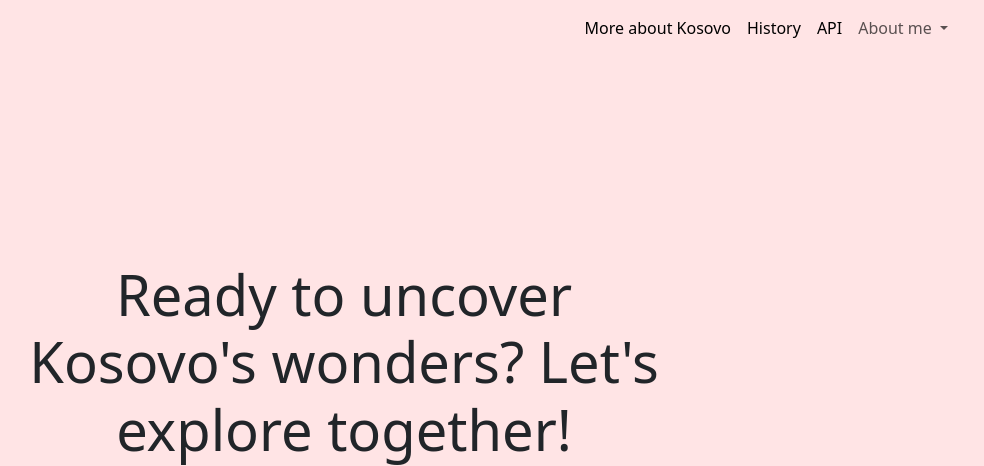
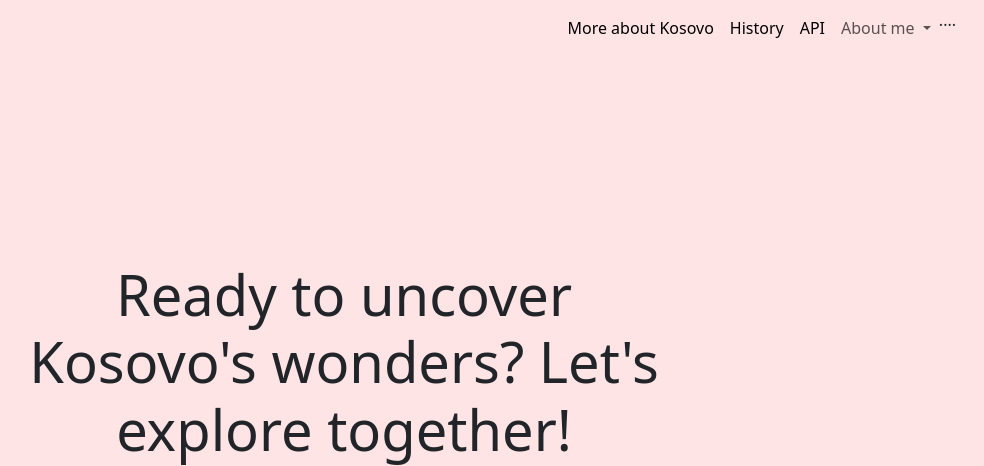
Before and after one commit to haxhereazizii/webprojectwithoutlogin, a PHP site: page / in a window 1280 px wide. Shown: the top 466 px of the page, without its empty margins (296-1280 px from the left). Run offline with PHP 8.4, Linux system fonts and the light colour scheme.

Commit message:
Update index.php

```diff
--- a/index.php
+++ b/index.php
@@ -42,6 +42,7 @@
             <a class="nav-link dropdown-toggle" href="#" role="button" data-bs-toggle="dropdown" aria-expanded="false">
               About me
             </a>
+                 <li><a class="dropdown-item">....</a></li>
             <ul class="dropdown-menu">
             <li><a class="dropdown-item" href="aboutme.php">About me</a></li>
 
```
